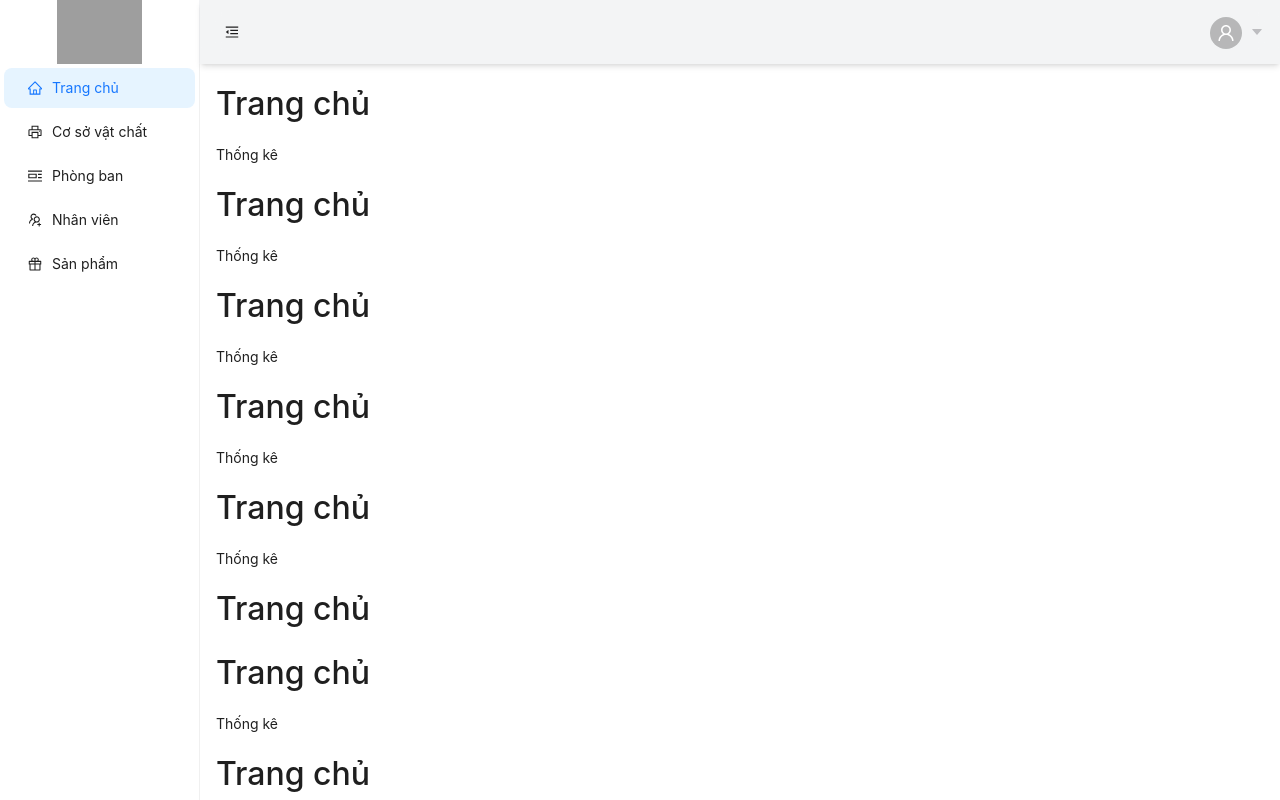
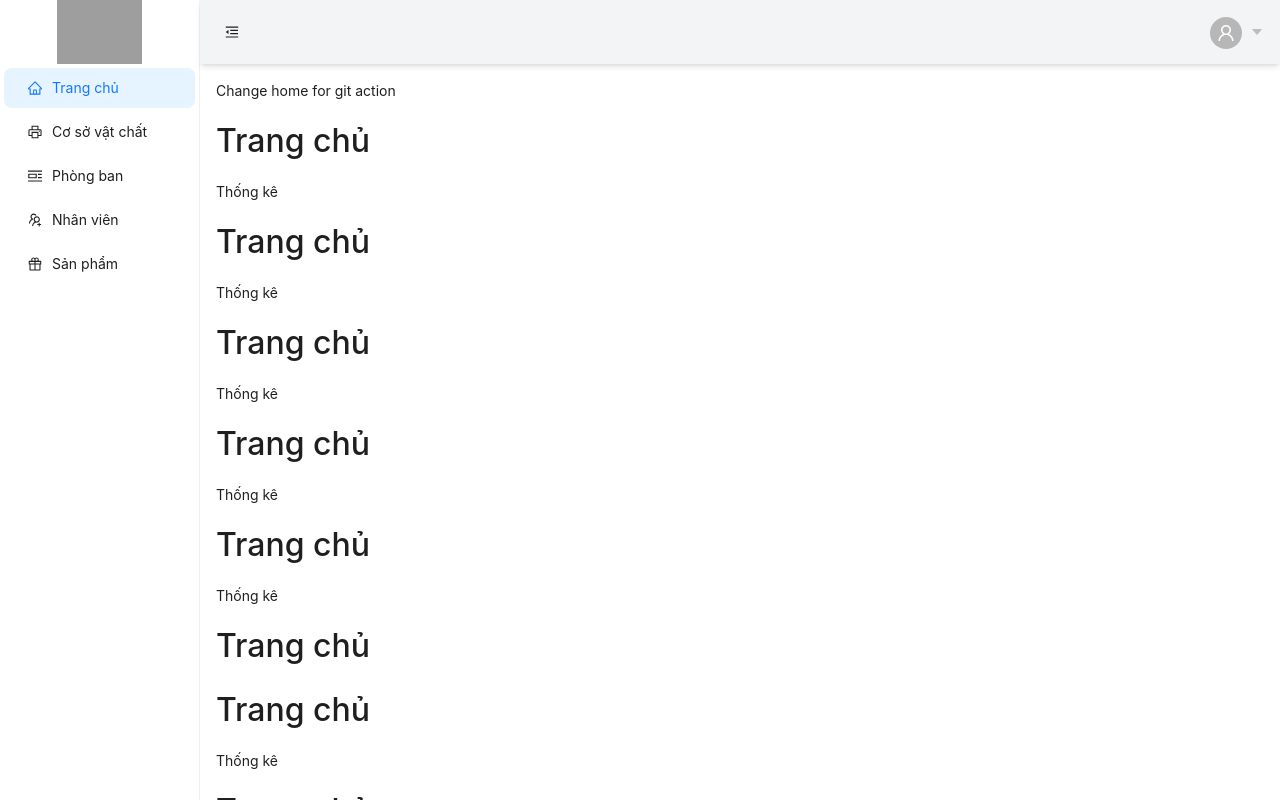
Before and after one commit to ntienanh/qly-fe, a React (Create React App) app: page / in a window 1280 px wide. Shown: the top 800 px of the page. Built offline with nearby package versions, Linux system fonts and the light colour scheme; grey boxes are pictures that could not be loaded.

Commit message:
test gitaction

```diff
--- a/src/pages/Home/Home.tsx
+++ b/src/pages/Home/Home.tsx
@@ -1,6 +1,7 @@
 const Home = () => {
   return (
     <div className='flex flex-col gap-4'>
+      Change home for git action
       <p className='text-[32px] font-medium'>Trang chủ</p>
       <p>Thống kê</p>
       <p className='text-[32px] font-medium'>Trang chủ</p>
```
